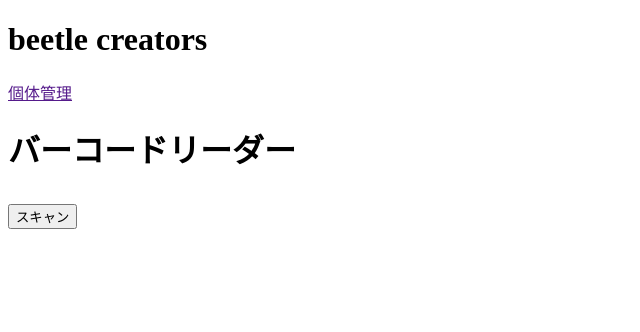
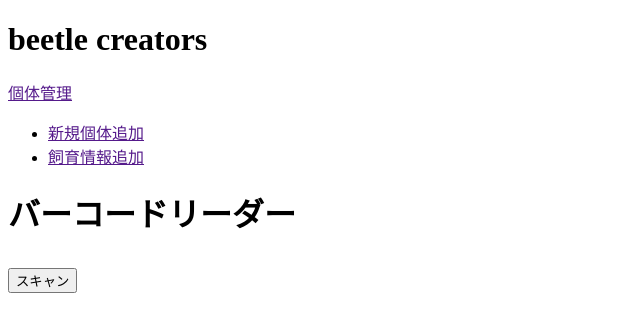
Before and after one commit to esabou22asdfasa/hello-world, a website: page www/index.html in a window 1280 px wide. Shown: the whole page, without its empty margins (0-640 px from the left). Drawn offline with Linux system fonts and the light colour scheme.

Commit message:
リンクをさらに追加

```diff
--- a/www/index.html
+++ b/www/index.html
@@ -42,6 +42,10 @@
   <div>
     <h1>beetle creators</h1>
     <p><a href="">個体管理</a></p>
+    <ul>
+      <li><a href="">新規個体追加</a></li>
+      <li><a href="">飼育情報追加</a></li>
+    </ul>
   </div>
     <h1>バーコードリーダー<h1>
     <button onclick="scan()">スキャン</button>
```
